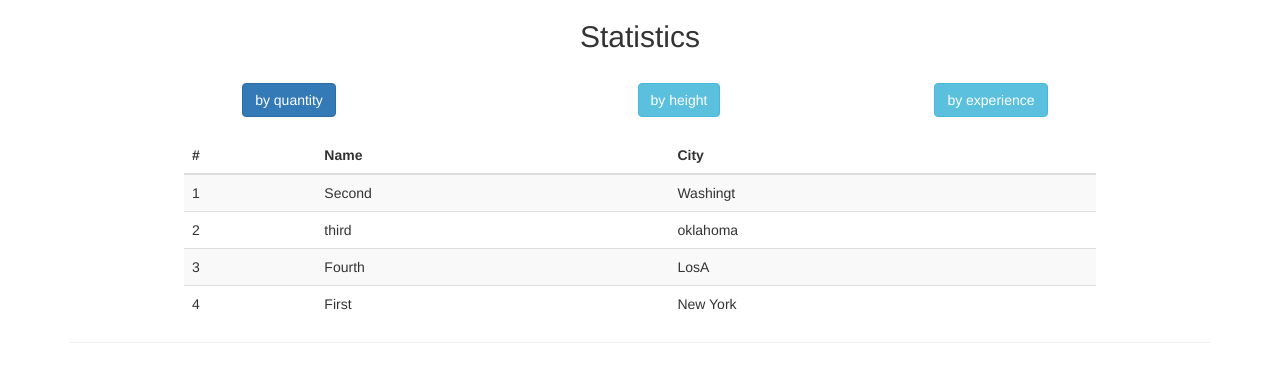
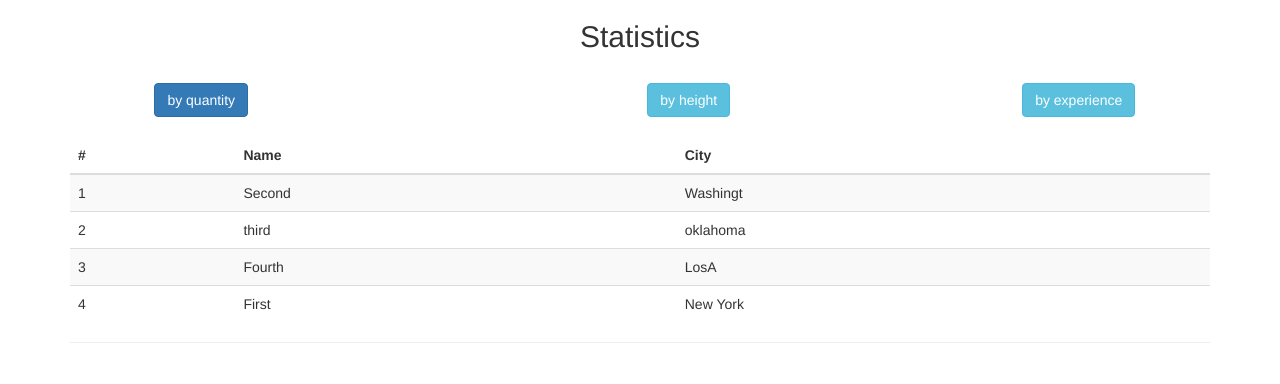
Before and after one commit to nickmetal/pythonchallenge, a Django app: page / in a window 1280 px wide. Shown: the top 384 px of the page. Run offline with Django 3.2, Linux system fonts and the light colour scheme; data comes from the database, SQL or seed files in the repository; some libraries are stand-ins or nearby versions.

Commit message:
a new commit message

```diff
--- a/static/css/style.css
+++ b/static/css/style.css
@@ -1,7 +1 @@
-.table-striped{
-    width:80%;
-}
-
-#links{
-    width:80%;
-}
+my updated file contents
```
